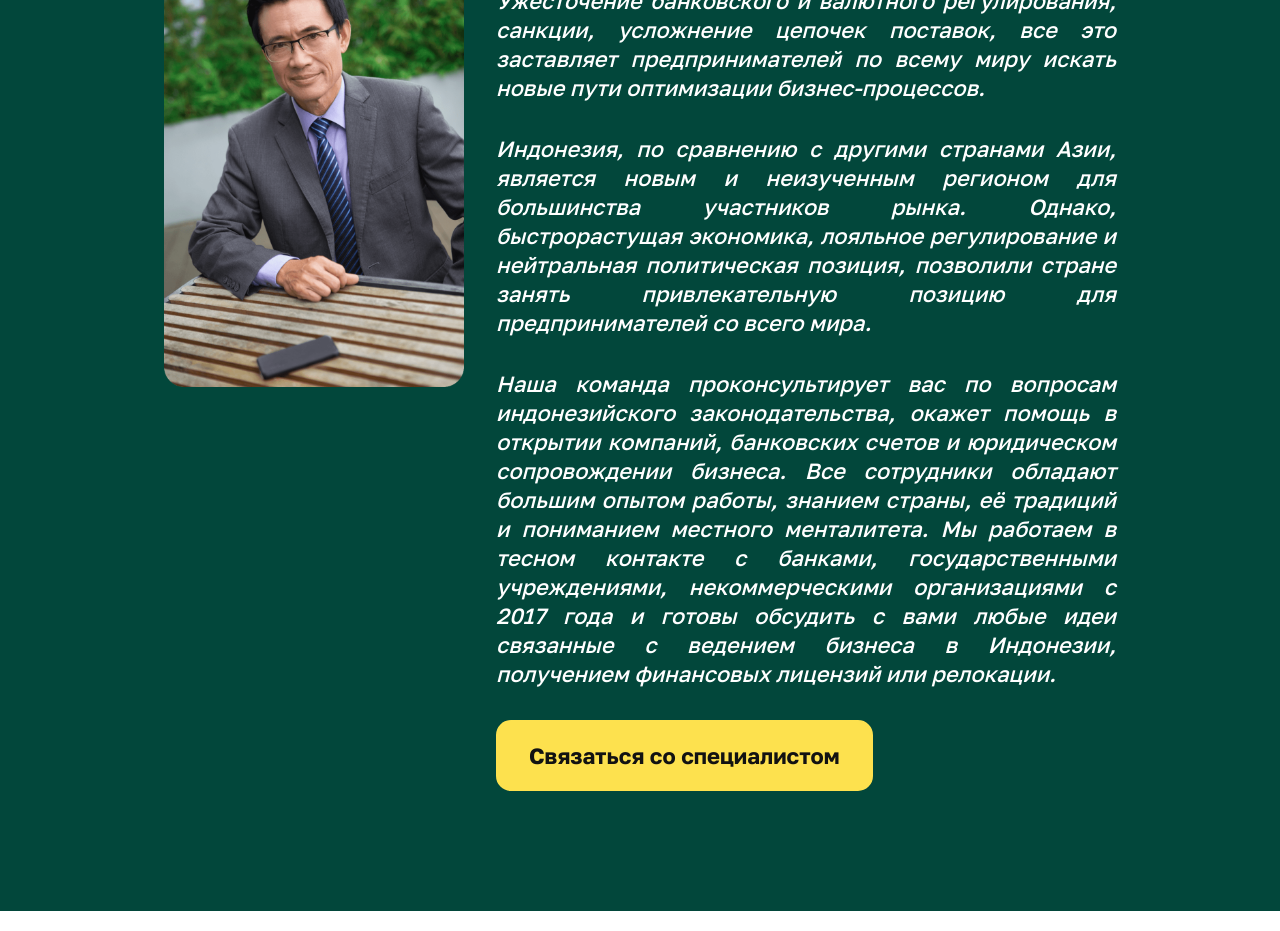
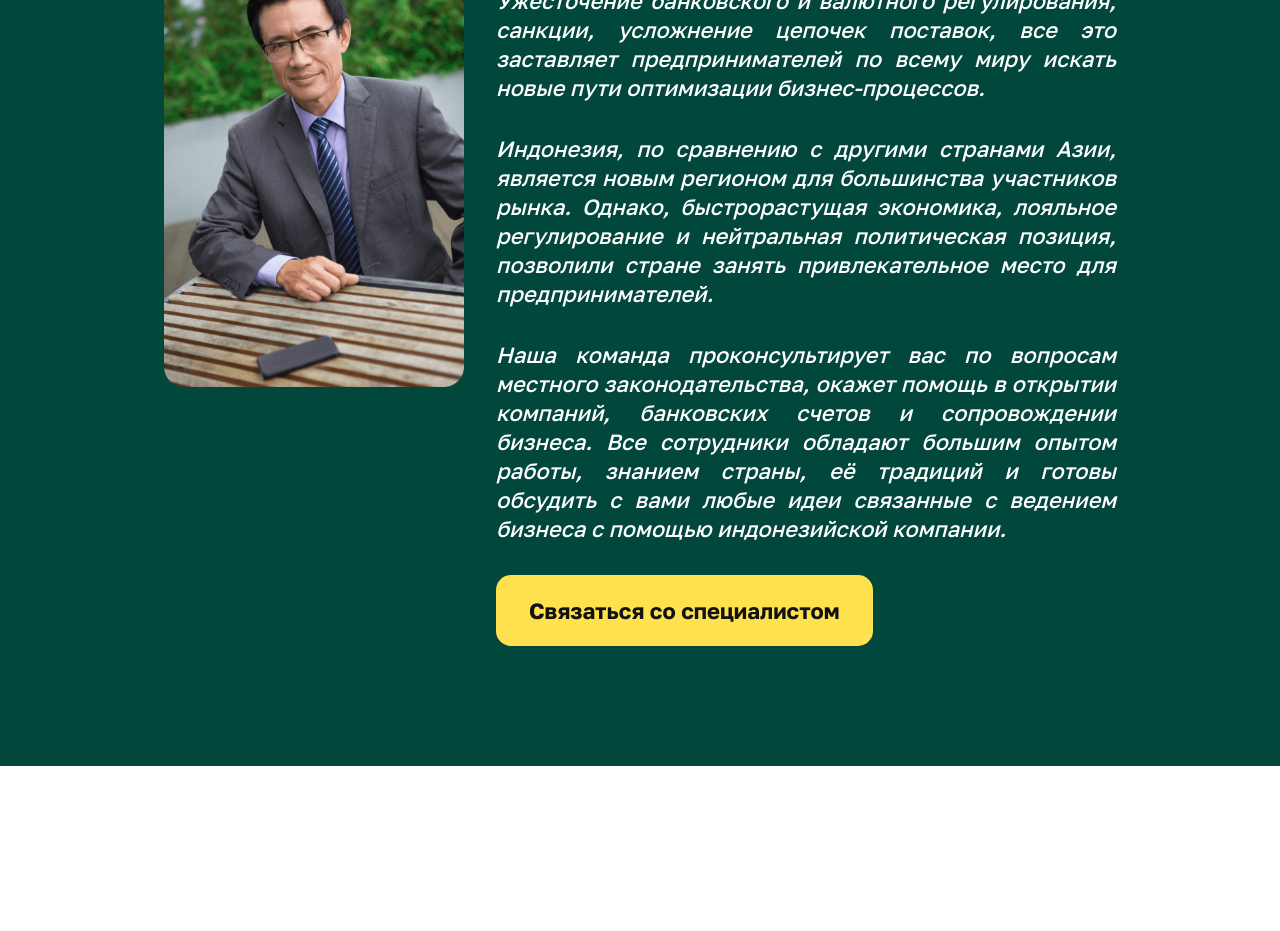
Before and after one commit to IvZakharov/landingIndonesia, a Next.js app: page / in a window 1280 px wide. Shown: the part 8860-9791 px from the top of the page. Built offline with nearby package versions, Linux system fonts and the light colour scheme; a web font is replaced by a local one.

Commit message:
replace text

```diff
--- a/components/Quote/Quote.jsx
+++ b/components/Quote/Quote.jsx
@@ -45,23 +45,20 @@ const Quote = ({ linkUrl }) => {
             <p
               className={"text md:text-justify text-white italic mb-16 md:mb-8"}
             >
-              Индонезия, по сравнению с другими странами Азии, является новым и
-              неизученным регионом для большинства участников рынка. Однако,
-              быстрорастущая экономика, лояльное регулирование и нейтральная
-              политическая позиция, позволили стране занять привлекательную
-              позицию для предпринимателей со всего мира.
+              Индонезия, по сравнению с другими странами Азии, является новым
+              регионом для большинства участников рынка. Однако, быстрорастущая
+              экономика, лояльное регулирование и нейтральная политическая
+              позиция, позволили стране занять привлекательное место для
+              предпринимателей.
             </p>
 
             <p className={"text md:text-justify text-white italic mb-8"}>
-              Наша команда проконсультирует вас по вопросам индонезийского
+              Наша команда проконсультирует вас по вопросам местного
               законодательства, окажет помощь в открытии компаний, банковских
-              счетов и юридическом сопровождении бизнеса. Все сотрудники
-              обладают большим опытом работы, знанием страны, её традиций и
-              пониманием местного менталитета. Мы работаем в тесном контакте с
-              банками, государственными учреждениями, некоммерческими
-              организациями с 2017 года и готовы обсудить с вами любые идеи
-              связанные с ведением бизнеса в Индонезии, получением финансовых
-              лицензий или релокации.
+              счетов и сопровождении бизнеса. Все сотрудники обладают большим
+              опытом работы, знанием страны, её традиций и готовы обсудить с
+              вами любые идеи связанные с ведением бизнеса с помощью
+              индонезийской компании.
             </p>
 
             <div className={"md:mt-auto"}>
```
